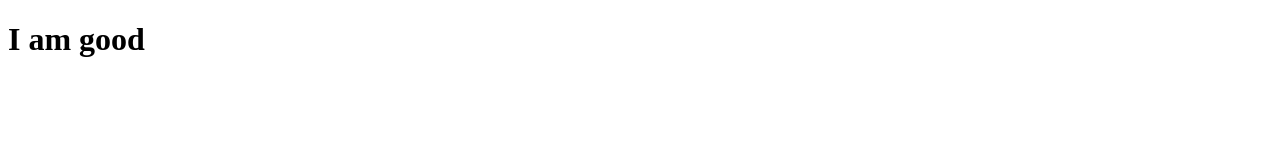
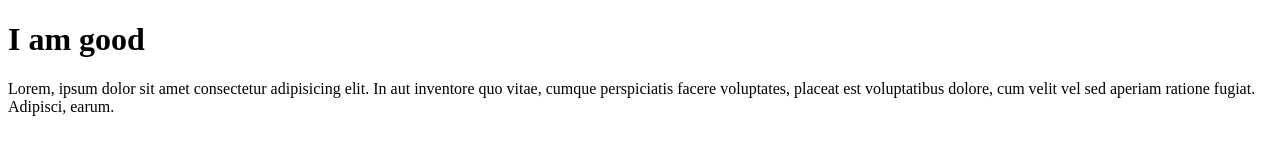
Before and after one commit to palnikhil8171-web/html, a plain HTML site: page index.html in a window 1280 px wide. Drawn offline with Linux system fonts and the light colour scheme.

Commit message:
New code was added it by Pal

```diff
--- a/index.html
+++ b/index.html
@@ -7,5 +7,6 @@
 </head>
 <body>
     <h1>I am good</h1>
+    <p>Lorem, ipsum dolor sit amet consectetur adipisicing elit. In aut inventore quo vitae, cumque perspiciatis facere voluptates, placeat est voluptatibus dolore, cum velit vel sed aperiam ratione fugiat. Adipisci, earum.</p>
 </body>
 </html>
```
